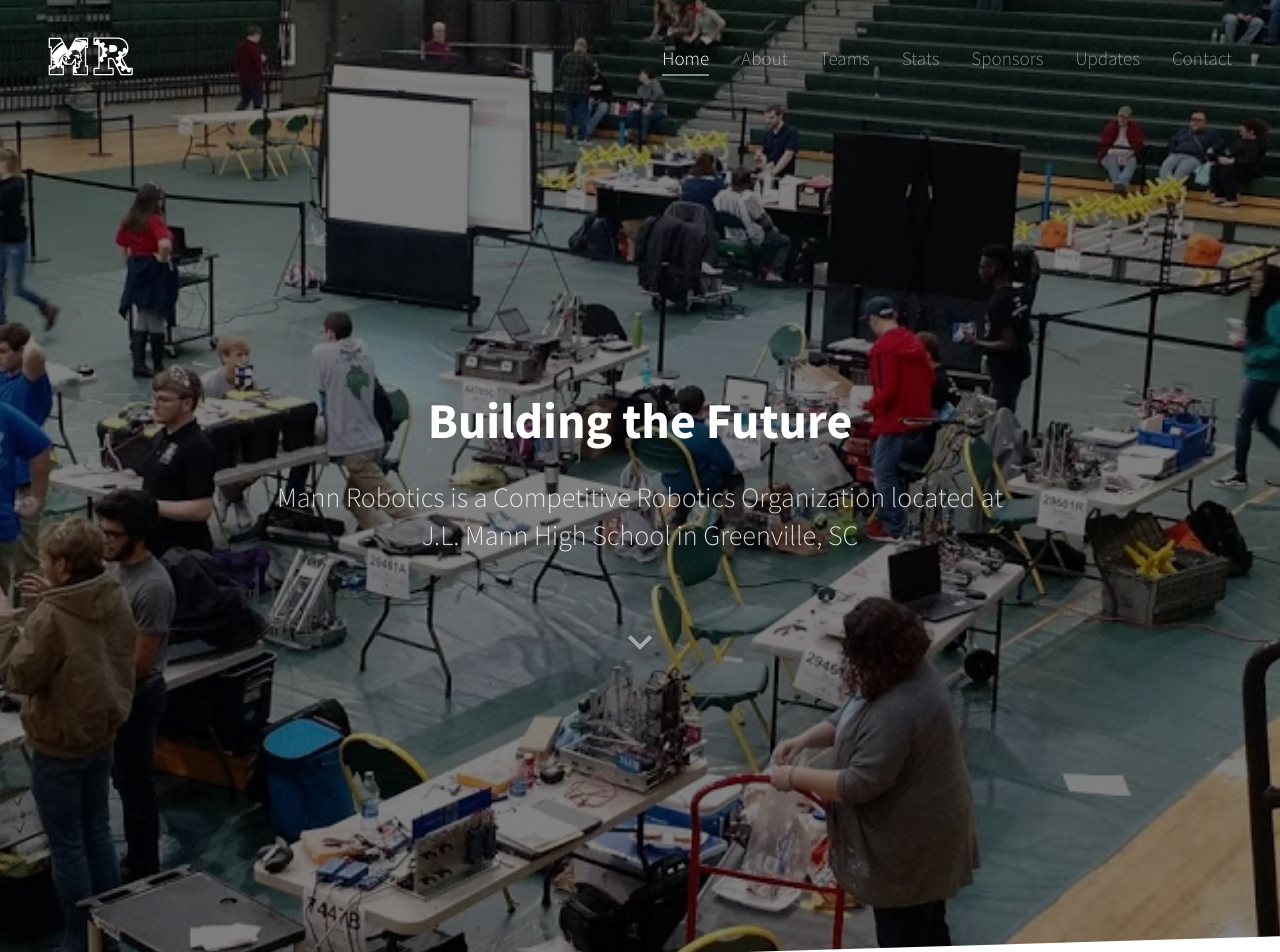
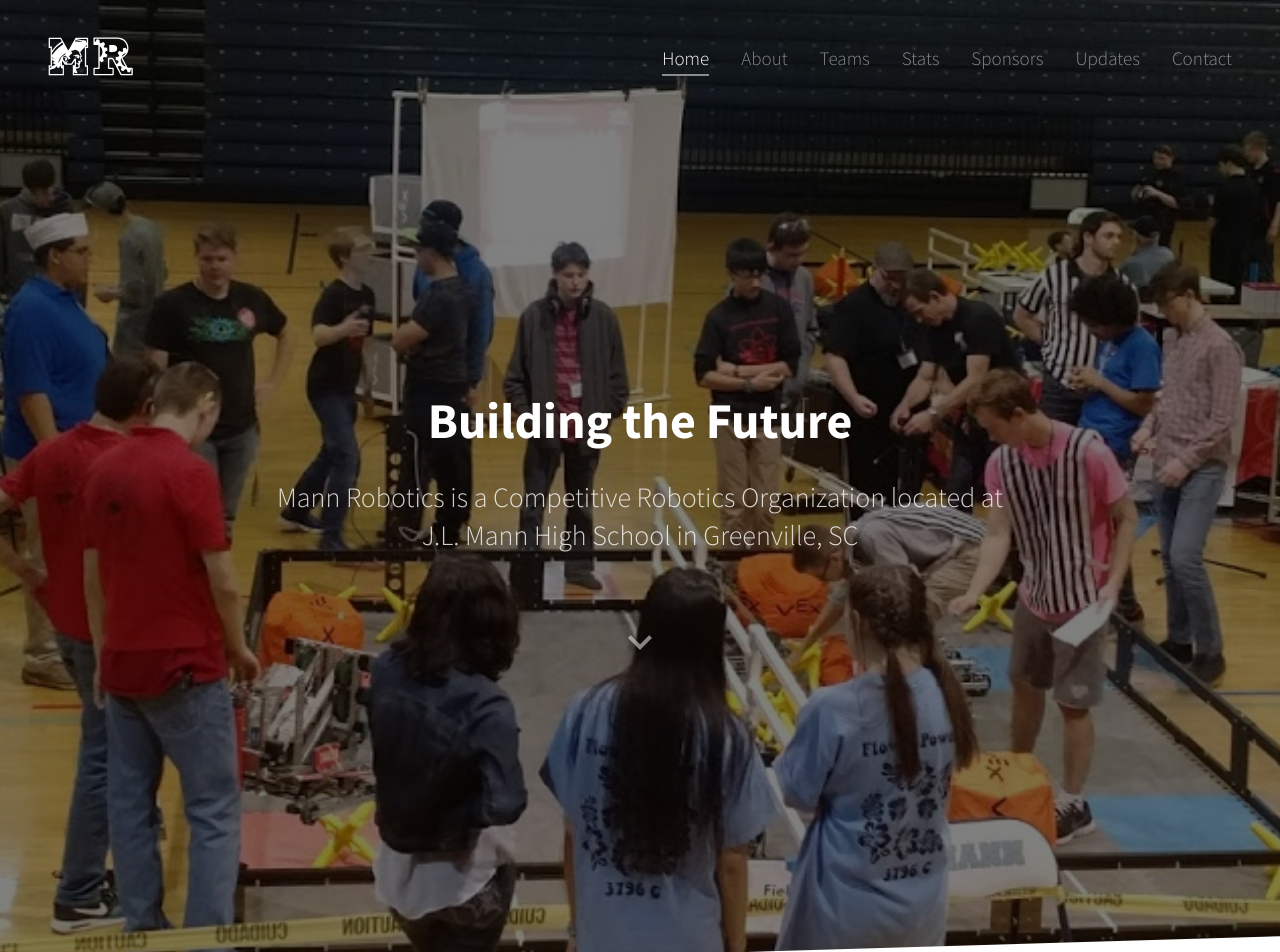
Before and after one commit to mannrobo/mannrobo.github.io, a Jekyll site: the page built from index.html, in a window 1280 px wide. Shown: the top 952 px of the page. Built offline with Jekyll 4.4.1, drawn with Linux system fonts in a browser that asks for light colours; comment, search, counter and statistics services are not loaded.

Commit message:
Use jlm01 first, for better readability

```diff
--- a/index.html
+++ b/index.html
@@ -3,8 +3,8 @@ layout: default
 background: carosel
 title: Building the Future
 images:
+    - /assets/fader/jlm01.jpg
     - /assets/fader/viking01.jpg
-    - /assets/fader/jlm01.jpg
     - /assets/fader/nbnstate.png
     - /assets/fader/jlm02.jpg
 
```
